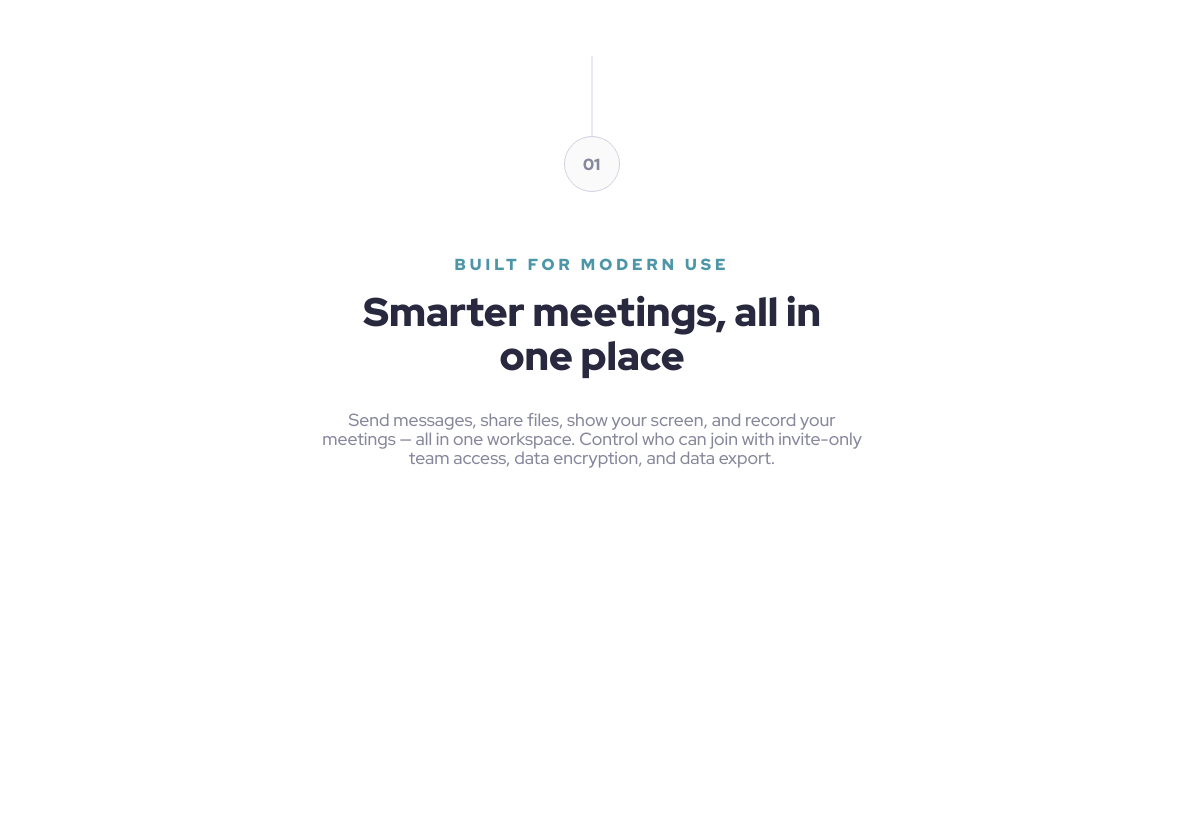
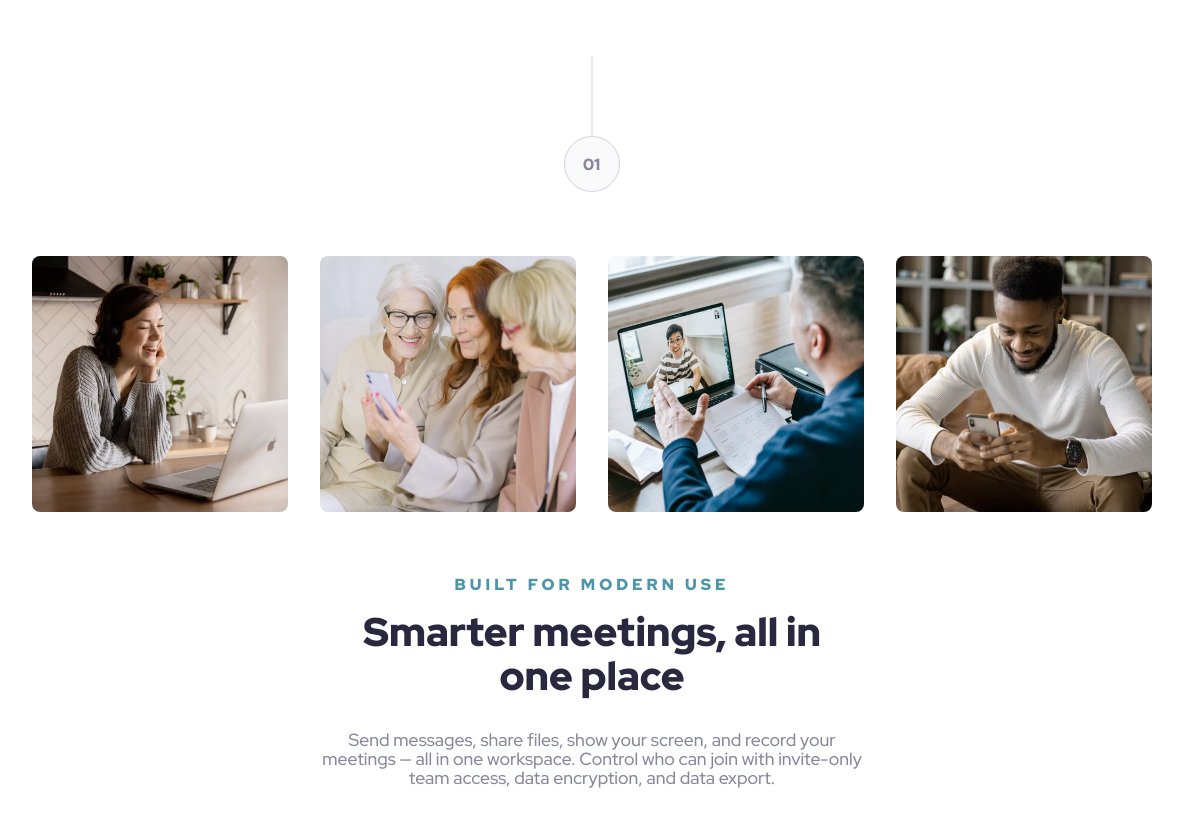
Before and after one commit to JuliAlchemDev/FM-meet-landing-page, a website: page index.html in a window 1536 px wide. Shown: the whole page, without its empty margins (176-1359 px from the left). Before the commit the page ends 800 px from the top, so only its background shows below. Drawn offline with Linux system fonts and the light colour scheme.

Commit message:
style(main): setup responsive layout for main__collage

```diff
--- a/assets/styles/scss/main.scss
+++ b/assets/styles/scss/main.scss
@@ -21,6 +21,26 @@
     // Padding D: 56px 80px 72px 80px
   }
 }
+.main__collage {
+  display: grid;
+  grid-template-columns: repeat(2, 1fr);
+  gap: 16px;
+}
+@media (min-width: 48rem) {
+  .main__collage {
+    grid-template-columns: repeat(4, 1fr);
+    gap: 24px;
+  }
+}
+@media (min-width: 90rem) {
+  .main__collage {
+    gap: 32px;
+  }
+  .main__collage-item img {
+    border-radius: 8px;
+  }
+}
+
 .main__article {
   text-align: center;
   font-family: var(--ff-base);
@@ -37,7 +57,7 @@
   }
   .main__title {
     color: var(--clr-neutral-slate-900);
-    margin-block: 16px 32px; // (MTD)
+    margin-block: var(--spacing-200) var(--spacing-400); // (MTD) 16px 32px
     // preset 2 (MTD)
     font-size: var(--fs-preset-2);
     font-weight: var(--fw-black);
--- a/index.html
+++ b/index.html
@@ -41,7 +41,7 @@
       />
       <section class="main__collage">
         <!-- TODO: change img's sources depends on device view -->
-        <!-- <picture class="main__collage-item">
+       <picture class="main__collage-item">
           <source srcset="./assets/images/desktop/img-woman-in-videocall.jpg" media="(min-width: 90em)" width="256" height="256">
           <source srcset="./assets/images/tablet/img-woman-in-videocall.jpg" media="(min-width: 40em)" width="152" height="160">
           <img src="./assets/images/mobile/img-woman-in-videocall.jpg" alt="" width="147.5" height="144"/>
@@ -61,7 +61,7 @@
           <source srcset="./assets/images/tablet/img-man-texting.jpg" media="(min-width: 40em)" width="152" height="160">
           <img src="./assets/images/mobile/img-man-texting.jpg" alt="" width="147.5" height="144"/>
         </picture>
-      </section> -->
+      </section>
       <article class="main__article">
         <p class="main__recap">Built for modern use</p>
         <h2 class="main__title">Smarter meetings, all in one place</h2>
```
Also changed, not shown: assets/styles/main.css, 1 other file.
